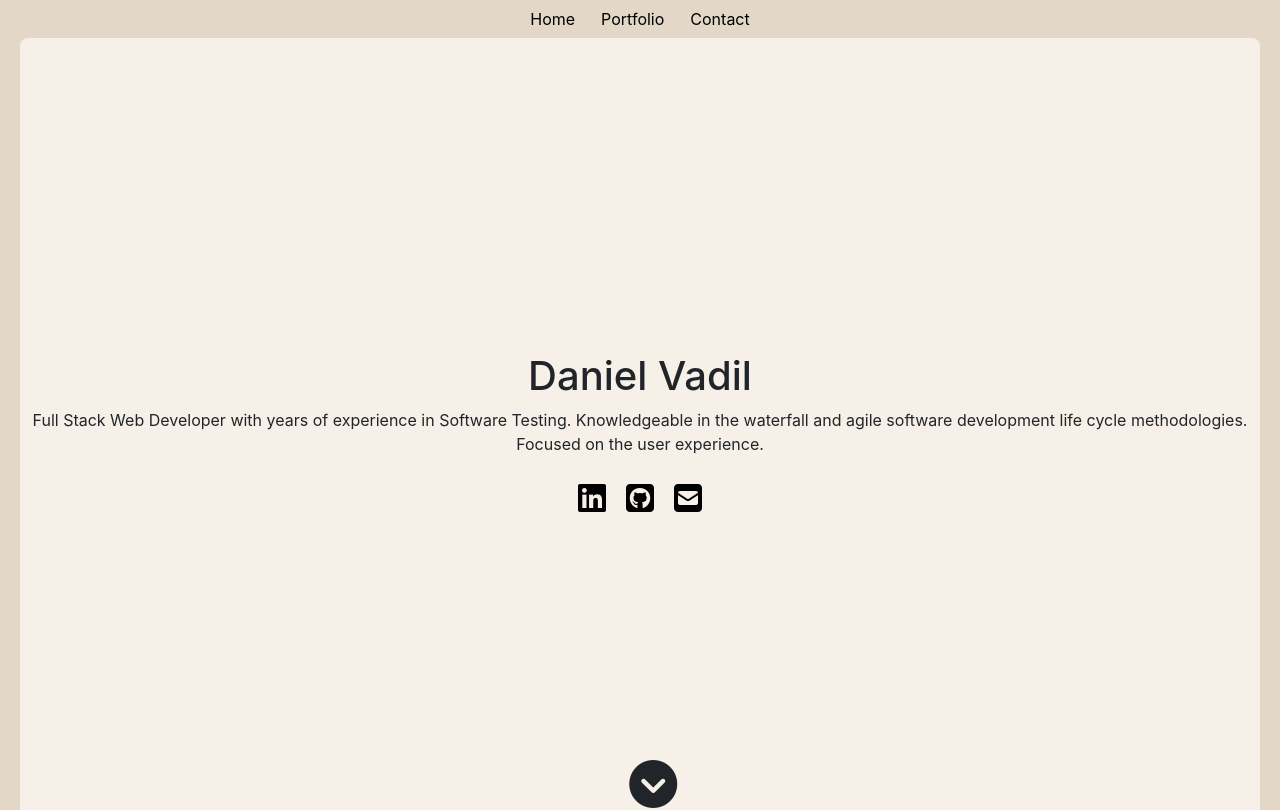
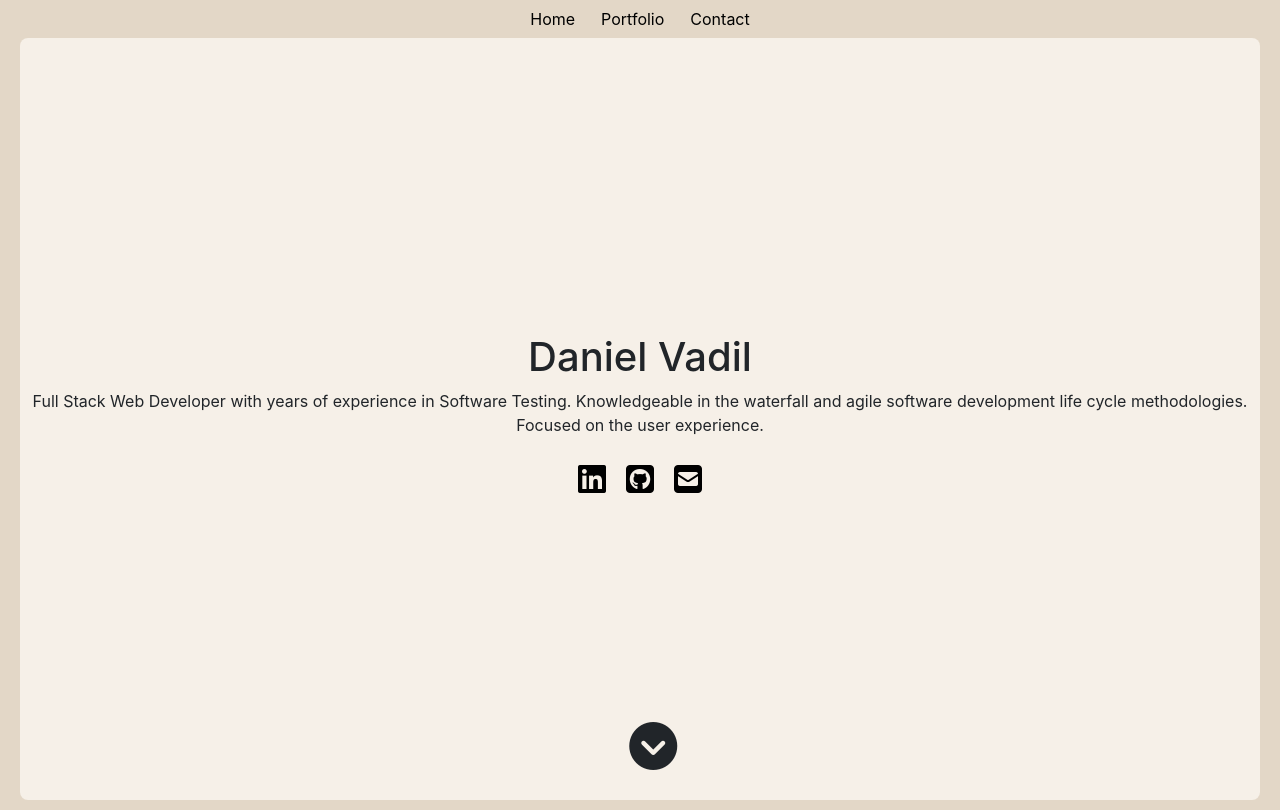
Before and after one commit to dvadz/portfolio, a React (Create React App) app: page / in a window 1280 px wide. Shown: the top 810 px of the page. Built offline with nearby package versions, Linux system fonts and the light colour scheme.

Commit message:
reduced the height of Home by the height of the nav-bar

```diff
--- a/src/components/Home.css
+++ b/src/components/Home.css
@@ -1,5 +1,7 @@
 .home {
-  height: 100vh;
+  /* height: 100vh; */
+  height: calc(100vh - 38px);
+
   display: flex;
 
   position: relative;
```
